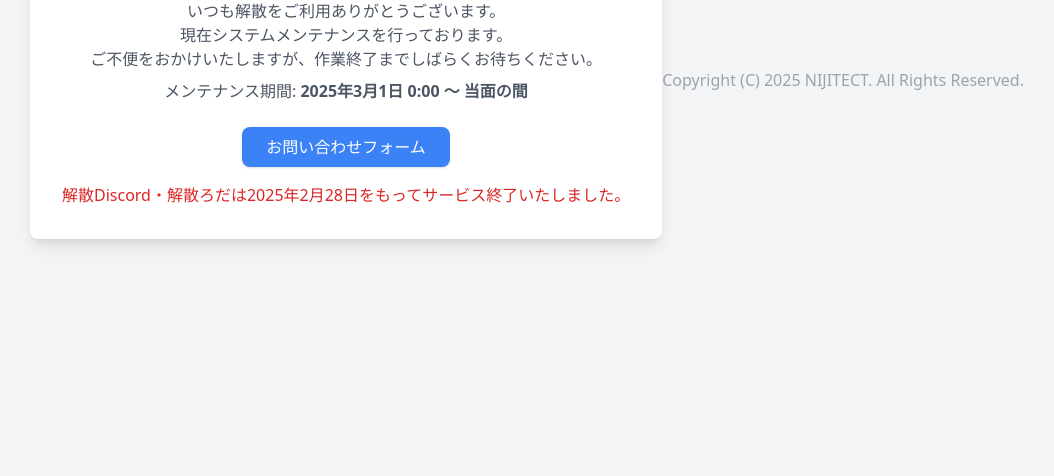
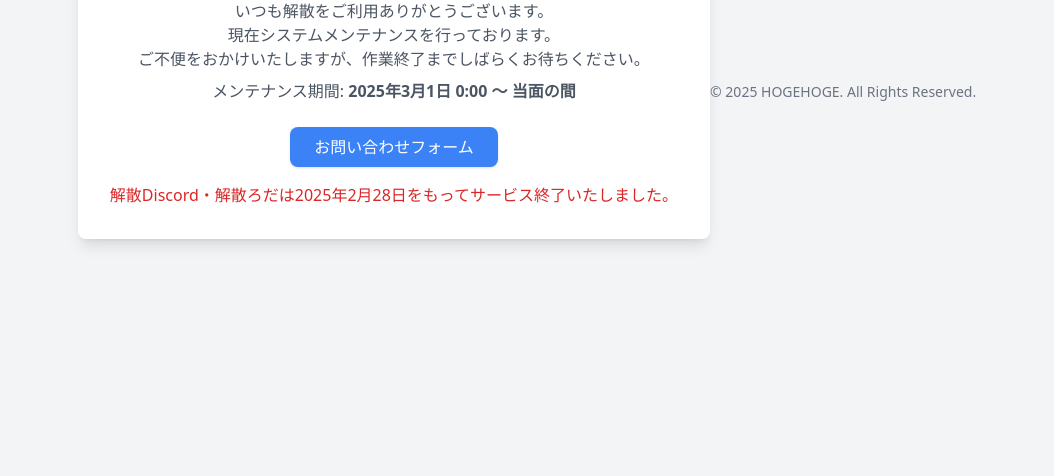
Before and after one commit to terminal98/ex.t98.info.tmp, a plain HTML site: page index.html in a window 1280 px wide. Shown: the part 324-800 px from the top of the page, without its empty margins (113-1167 px from the left). Drawn offline with nearby package versions, Linux system fonts and the light colour scheme.

Commit message:
Update index.html

```diff
--- a/index.html
+++ b/index.html
@@ -21,6 +21,6 @@
 解散Discord・解散ろだは2025年2月28日をもってサービス終了いたしました。
 </p>
 </div>
-<p class="mt-2 text-gray-400">Copyright (C) 2025 NIJITECT. All Rights Reserved.</p>
+<footer class="mt-8 text-gray-500 text-sm">&copy; 2025 HOGEHOGE. All Rights Reserved.</footer>
 </body>
 </html>
```
